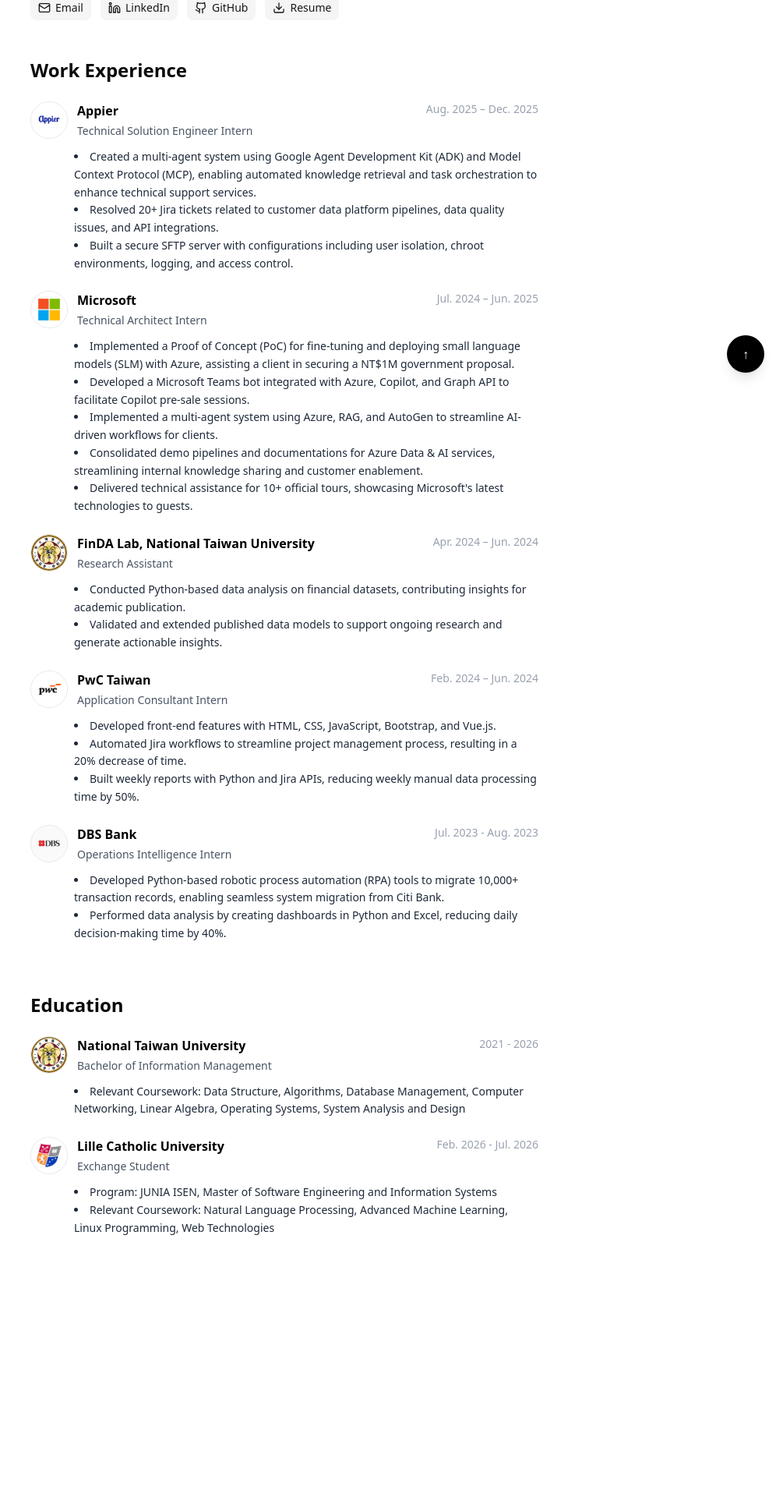
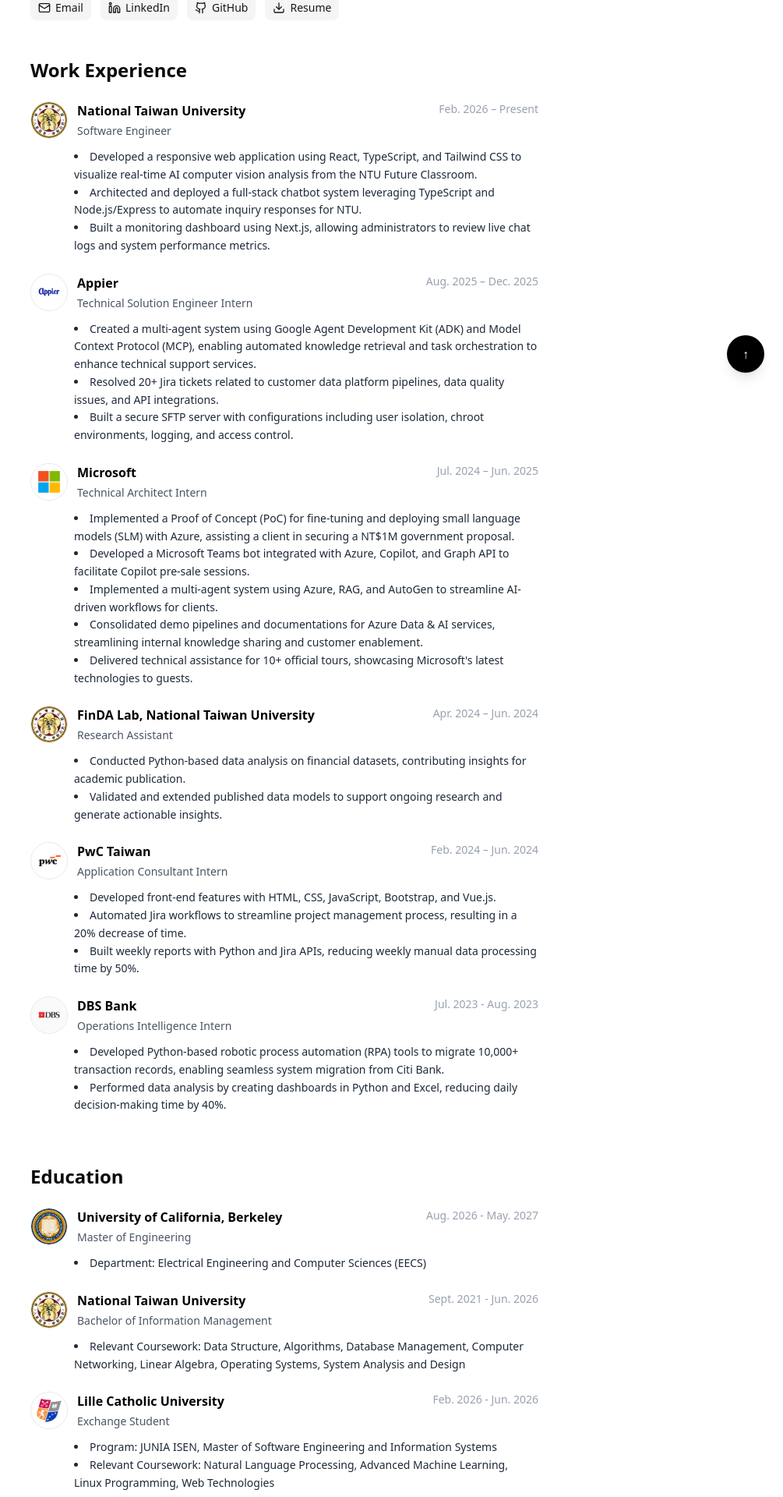
Before and after one commit to yuting1008/portfolio, a Next.js app: page / in a window 1280 px wide. Shown: the part 298-2218 px from the top of the page at 78% size, without its empty margins (275-1280 px from the left). Before the commit the page ends 1912 px from the top, so only its background shows below. Built offline with nearby package versions, Linux system fonts and the light colour scheme.

Commit message:
feat: update work and education experience

```diff
--- a/app/page.tsx
+++ b/app/page.tsx
@@ -9,6 +9,17 @@ import ExperienceSection, { Experience } from "@/components/experience";
 import { useEffect } from "react";
 
 const workExperiences: Experience[] = [
+  {
+    logoSrc: "/logos/ntu.png",
+    institution: "National Taiwan University",
+    role: "Software Engineer",
+    duration: "Feb. 2026 – Present",
+    details: [
+      "Developed a responsive web application using React, TypeScript, and Tailwind CSS to visualize real-time AI computer vision analysis from the NTU Future Classroom.",
+      "Architected and deployed a full-stack chatbot system leveraging TypeScript and Node.js/Express to automate inquiry responses for NTU.",
+      "Built a monitoring dashboard using Next.js, allowing administrators to review live chat logs and system performance metrics.",
+    ],
+  },
   {
     logoSrc: "/logos/appier.png",
     institution: "Appier",
@@ -68,10 +79,19 @@ const workExperiences: Experience[] = [
 
 const education: Experience[] = [
   {
+    logoSrc: "/logos/ucberkeley.svg",
+    institution: "University of California, Berkeley",
+    role: "Master of Engineering",
+    duration: "Aug. 2026 - May. 2027",
+    details: [
+      "Department: Electrical Engineering and Computer Sciences (EECS)",
+    ],
+  },
+  {
     logoSrc: "/logos/ntu.png",
     institution: "National Taiwan University",
     role: "Bachelor of Information Management",
-    duration: "2021 - 2026",
+    duration: "Sept. 2021 - Jun. 2026",
     details: [
       "Relevant Coursework: Data Structure, Algorithms, Database Management, Computer Networking, Linear Algebra,  Operating Systems, System Analysis and Design",
     ],
@@ -80,7 +100,7 @@ const education: Experience[] = [
     logoSrc: "/logos/lille.jpeg",
     institution: "Lille Catholic University",
     role: "Exchange Student",
-    duration: "Feb. 2026 - Jul. 2026",
+    duration: "Feb. 2026 - Jun. 2026",
     details: [
       "Program: JUNIA ISEN, Master of Software Engineering and Information Systems",
       "Relevant Coursework: Natural Language Processing, Advanced Machine Learning, Linux Programming, Web Technologies",
```
Also changed, not shown: public/logos/ucberkeley.svg (added).
